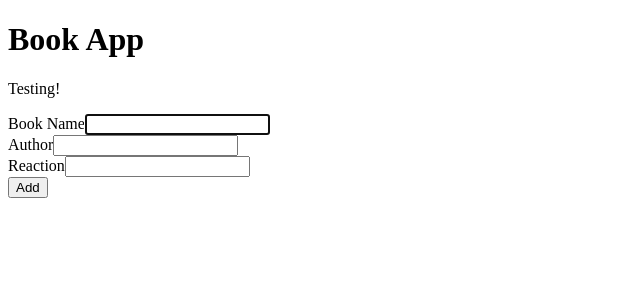
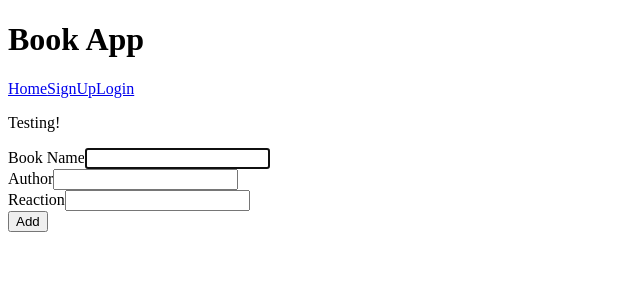
Before and after one commit to VishalManglani7/book-app, a React (Vite) app in the folder client/: page / in a window 1280 px wide. Shown: the top 300 px of the page, without its empty margins (0-640 px from the left). Built offline with nearby package versions, Linux system fonts and the light colour scheme.

Commit message:
redid header component. now displays. corrected bug with authjs

```diff
--- a/client/src/App.jsx
+++ b/client/src/App.jsx
@@ -27,15 +27,15 @@ const client = new ApolloClient({
   link: authLink.concat(httpLink),
   cache: new InMemoryCache(),
 });
+
 import Header from "./components/Header"
+
 function App() {
     return (
       <ApolloProvider client={client}>
-        <div className="flex-column justify-flex-start min-100-vh">
+       <div className="main">
           <Header />
-          <div className="container">
-            {<Outlet />}
-          </div>
+          <Outlet />
         </div>
       </ApolloProvider>
     );
--- a/client/src/components/Header.jsx
+++ b/client/src/components/Header.jsx
@@ -1,50 +1,16 @@
-// import { Link } from "react-router-dom";
+import { Link } from "react-router-dom";
 // import {Navbar} from "react-bootstrap";
 function Header() {
     return (
     <header>
     <h1>Book App</h1>
-    {/* <nav className="navbar navbar-expand-lg navbar-light bg-light">
-      <NavLink className="navbar-brand" to="/#">
-        Navbar
-      </NavLink>
-      <button className="navbar-toggler" type="button" data-toggle="collapse" data-target="#navbarText" aria-controls="navbarText" aria-expanded="false" aria-label="Toggle navigation">
-        <span className="navbar-toggler-icon" />
-            </button>
-            <div className="collapse navbar-collapse" id="navbarText">
-              <ul className="navbar-nav mr-auto">
-                <li className="nav-item">
-                  <NavLink className="nav-link" to="/#">
-                    Home
-                  </NavLink>
-                </li>
-                <li className="nav-item">
-                  <NavLink className="nav-link" to="/#">
-                    Features
-                  </NavLink>
-                </li>
-                <li className="nav-item">
-                  <NavLink className="nav-link" to="/#">
-                    Pricing
-                  </NavLink>
-                </li>
-              </ul>
-              <NavLink className="btn btn-outline-info my-2 my-sm-0" to="/login">
-                Login
-              </NavLink>
-              <NavLink
-                className="btn btn-outline-info my-2 my-sm-0 ml-3"
-                to="/register"
-              >
-                Register
-              </NavLink>
-            </div>
-          </nav>
     <nav className="menu">
-        <Link to="/signup" className="headerText">New User Signup</Link>
-        <Link to="/login" className="headerText">Existing User Login</Link>
-    </nav> */}
+        <Link to="/" className="headerText">Home</Link>
+        <Link to="/signup" className="headerText">SignUp</Link>
+        <Link to="/login" className="headerText">Login</Link>
+    </nav>
     </header>
     );
   }
+
   export default Header;
--- a/client/src/pages/Home.jsx
+++ b/client/src/pages/Home.jsx
@@ -2,7 +2,7 @@ import { Fragment } from 'react';
 import MyList from '../components/MyList';
 import UpdateList from '../components/UpdateList';
 
-export default function Home() {
+function Home() {
   return (
     <Fragment>
       <p> Testing! </p>
@@ -11,3 +11,5 @@ export default function Home() {
     </Fragment>
   );
 }
+
+export default Home;
--- a/client/src/utils/auth.js
+++ b/client/src/utils/auth.js
@@ -1,4 +1,4 @@
-import {jwtDecode} from 'jwt-decode';
+import jwtDecode from 'jwt-decode';
 
 
 class AuthService {
```
Also changed, not shown: client/src/main.jsx (+4 -4 lines).
